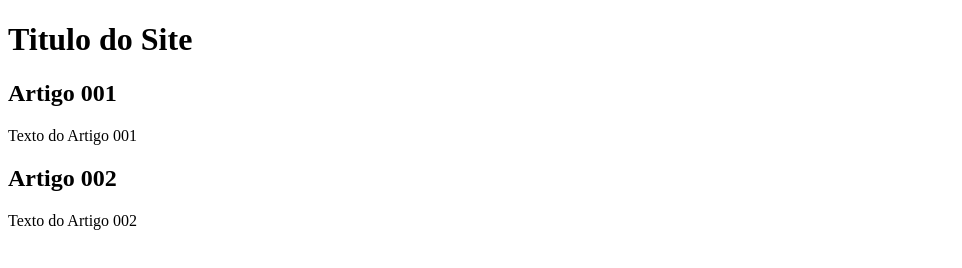
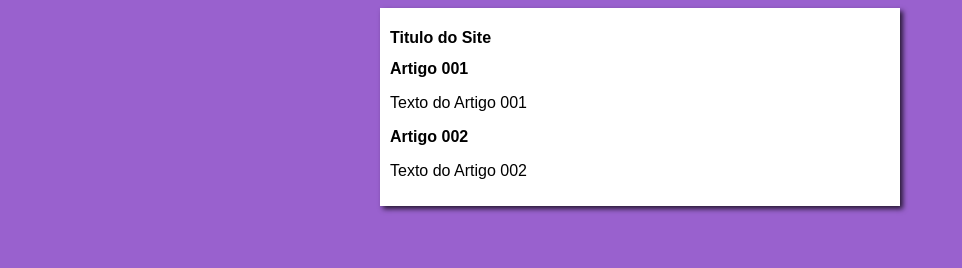
Before and after one commit to GeyltonC/Projeto-site, a plain HTML site: page index.html in a window 1280 px wide. Shown: the whole page, without its empty margins (0-962 px from the left). Drawn offline with Linux system fonts and the light colour scheme.

Commit message:
Iniciei o desing

```diff
--- /dev/null
+++ b/estilos/style.css
@@ -0,0 +1,16 @@
+*{
+    font-family: Arial, Helvetica, sans-serif;
+    font-size: 16px;
+}
+
+body{
+    background-color: rgb(153, 97, 206);
+}
+
+main{
+    background-color: white;
+    width: 500px;
+    margin: auto;
+    padding: 10px;
+    box-shadow: 3px 3px 5px rgba(0, 0, 0, 0.74);
+}
--- a/index.html
+++ b/index.html
@@ -5,6 +5,7 @@
     <meta http-equiv="X-UA-Compatible" content="IE=edge">
     <meta name="viewport" content="width=device-width, initial-scale=1.0">
     <title>Document</title>
+    <link rel="stylesheet" href="estilos/style.css">
 </head>
 <body>
     <main>
```
